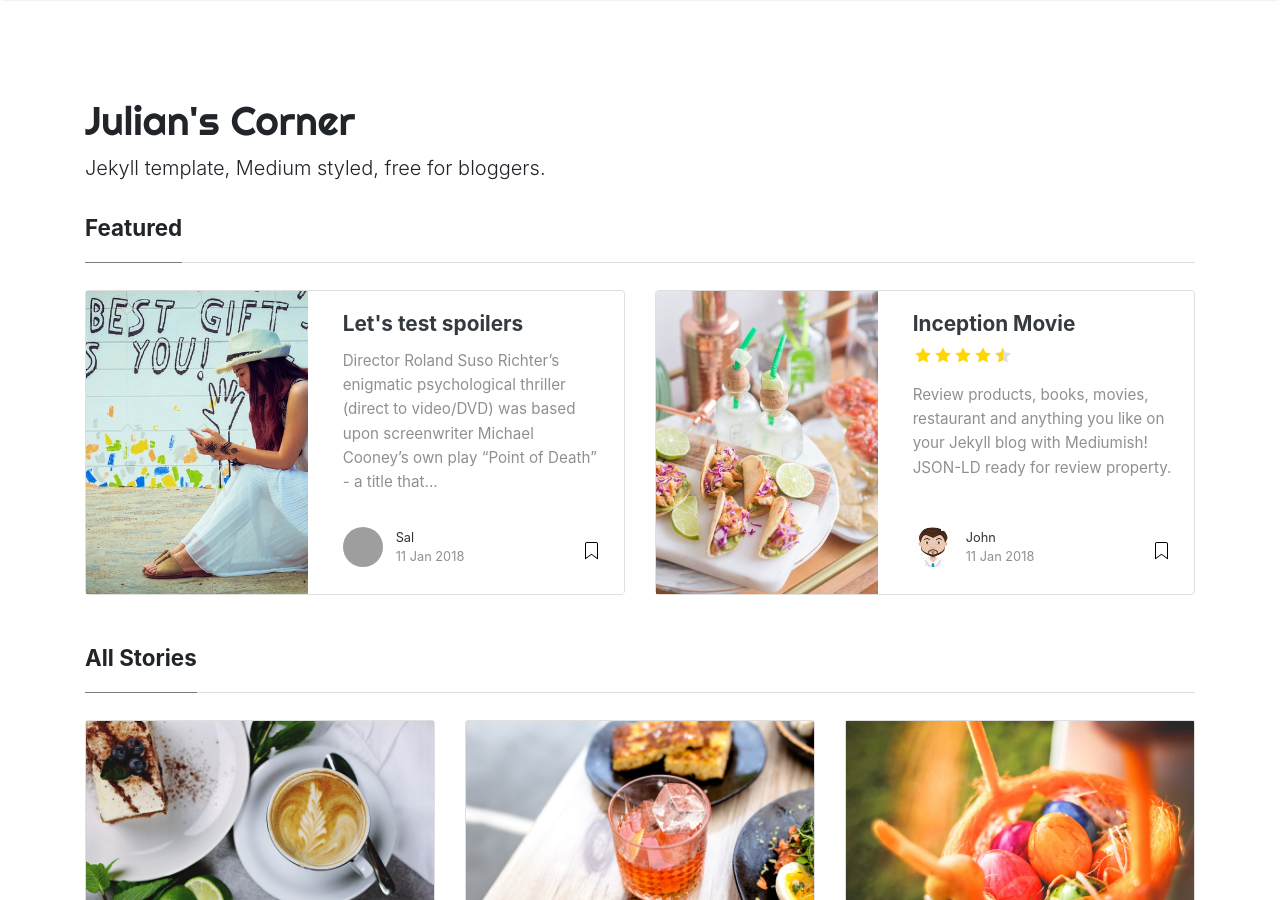
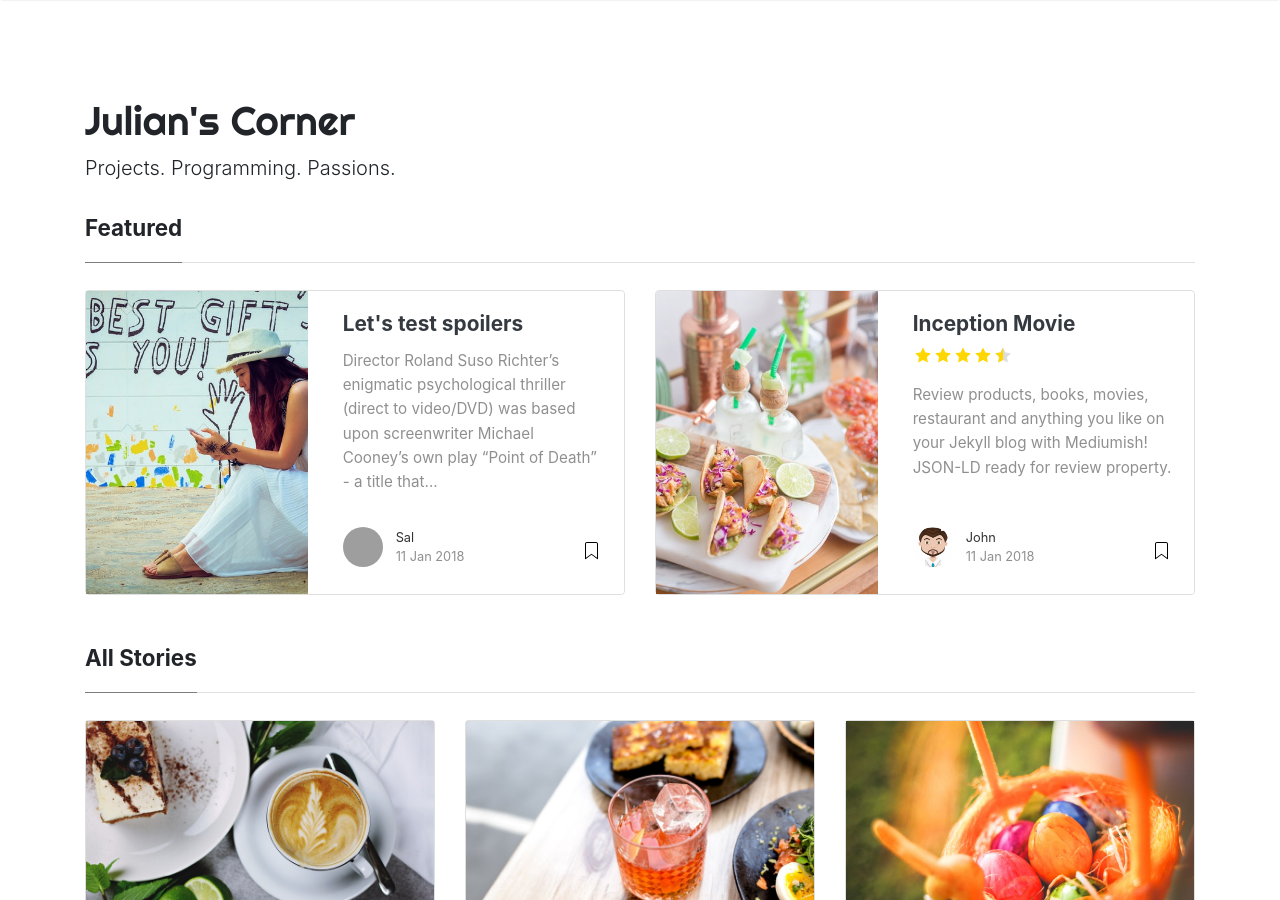
Before and after one commit to LawrenJ/LawrenJ.github.io, a Jekyll site: the page built from index.html, in a window 1280 px wide and 900 px high. Built offline with Jekyll 4.4.1, drawn with Linux system fonts in a browser that asks for light colours; nearby versions of some CDN libraries; the list of posts is cut into pages by our own code; grey boxes are pictures that could not be loaded.

Commit message:
Update _config.yml

```diff
--- a/_config.yml
+++ b/_config.yml
@@ -1,9 +1,9 @@
 # Site
 name: "Mediumish"
 title: "Mediumish"
-description: "Jekyll template, Medium styled, free for bloggers."
-logo: 'assets/images/logo.png'
-favicon: 'assets/images/logo.png'
+description: "Projects. Programming. Passions."
+logo: 'assets/images/site-icon.png'
+favicon: 'assets/images/site-icon.png'
 baseurl:
 google_analytics: 'UA-46278016-1'
 disqus: 'demowebsite'
```
